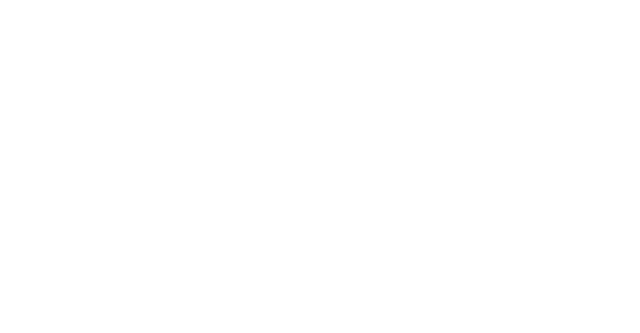
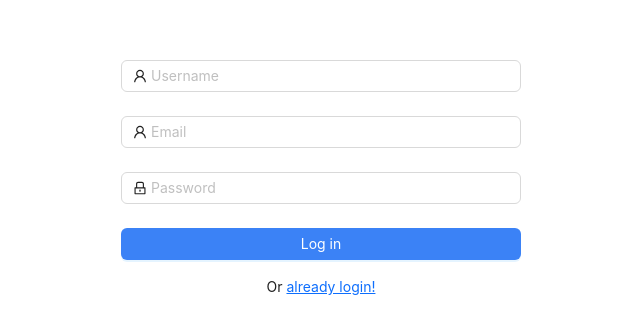
Before and after one commit to muhammadusman907/olx-react, a React (Create React App) app: page /signup in a window 1280 px wide. Before the commit this address had no page. Shown: the part 209-542 px from the top of the page, without its empty margins (319-959 px from the left). Built offline with nearby package versions, Linux system fonts and the light colour scheme; no server answers.

Commit message:
login signup functionallity

```diff
--- a/package.json
+++ b/package.json
@@ -8,6 +8,7 @@
     "@testing-library/user-event": "^13.5.0",
     "antd": "^5.13.2",
     "bootstrap": "^5.3.2",
+    "firebase": "^10.7.2",
     "react": "^18.2.0",
     "react-bootstrap": "^2.10.0",
     "react-dom": "^18.2.0",
--- a/src/App.jsx
+++ b/src/App.jsx
@@ -1,24 +1,46 @@
-import logo from './logo.svg';
-import './App.css';
-import { MyNavbar } from "./component/Navbar.jsx";
-import MyCard from './component/Card.jsx'
-import { About } from './About.jsx';
-import { Routes ,Route } from 'react-router-dom';
-import { Home } from './Home.jsx';
-import { Login } from './login/Login.jsx';
+// import logo from './logo.svg';
+import "./App.css";
+import { auth, onAuthStateChanged } from "./config/firbase.js";
+// import { MyNavbar } from "./component/Navbar.jsx";
+// import MyCard from './component/Card.jsx'
+import { About } from "./About.jsx";
+import { Routes, Route, useNavigate, Navigate } from "react-router-dom";
+import { Home } from "./Home.jsx";
+import { Login } from "./login/Login.jsx";
+import { SignUp } from "./signup/SignUp.jsx";
+import { Dashbord } from "./dashboard/Dashboard.jsx";
+import { useEffect, useState } from "react";
+
 function App() {
+  const [islogin, setIslogin] = useState(false);
+  const navigate = useNavigate();
+
+
+  useEffect(() => {
+ onAuthStateChanged(auth, (user) => {
+    if (user) {
+      const uid = user.uid;
+      console.log(uid );
+      uid && setIslogin(true);
+
+    } else {
+            setIslogin(false)
+    }
+  });
+  }, []);
   return (
     <>
-<div className="App">
-      <Routes>
-        <Route path="/" element={ <Home />} />
-        <Route path="about" element={ <About/> } />
-        <Route path="login" element={<Login/>}></Route>
-      </Routes>
-    </div>
-
+      <div className="App">
+        <Routes>
+          <Route path="/dashboard" element={<Dashbord />}></Route>
+          <Route path="/" element={islogin ? <Navigate to="/home" /> :<Login />} />
+          <Route path="/home" element={islogin ?<Home /> : <Navigate to="/"/>}></Route>
+          <Route path="about" element={<About />} />
+          {/* <Route path="login" element={<Login />}></Route> */}
+          <Route path="signup" element={islogin ? <Navigate to="/home"/> : <SignUp />}></Route>
+        </Routes>
+      </div>
     </>
-
   );
 }
 
--- a/src/Home.jsx
+++ b/src/Home.jsx
@@ -4,10 +4,11 @@
 export const Home = () => {
 
     return (
+
         <>
-            {/* <h1>Home</h1>\ */}
             <MyNavbar />
             <div>
+
                 <MyCard />
             </div>
         </>
--- a/src/component/Navbar.jsx
+++ b/src/component/Navbar.jsx
@@ -13,7 +13,7 @@
 import { About } from "../About.jsx";
 
 export const MyNavbar = () => {
-  console.log(Link);
+  // console.log(Link);
   return (
     <>
       <div className="bg-gray-500 w-[100%] ">
@@ -23,6 +23,9 @@
           </Link>
           <Link to="login">
            {<li className="text-white">Login</li>}
+          </Link>
+          <Link to="login">
+           {<li className="text-white">Dashbord</li>}
           </Link>
           <li>
             <button className="relative flex justify-center items-center
--- /dev/null
+++ b/src/config/firbase.js
@@ -0,0 +1,33 @@
+import { initializeApp } from "firebase/app";
+import { getAnalytics } from "firebase/analytics";
+import {
+  getAuth,
+  createUserWithEmailAndPassword,
+  onAuthStateChanged,
+  signInWithEmailAndPassword
+} from "firebase/auth";
+import { getStorage, ref ,uploadBytesResumable, getDownloadURL } from "firebase/storage";
+const firebaseConfig = {
+  apiKey: "AIzaSyADW9IPRTobhUj6eZpAeDoiU1ne47IIuiM",
+  authDomain: "olx-assigment.firebaseapp.com",
+  projectId: "olx-assigment",
+  storageBucket: "olx-assigment.appspot.com",
+  messagingSenderId: "1037929802416",
+  appId: "1:1037929802416:web:78e9e20be5b3b622c9e975",
+  measurementId: "G-31Y7MVHWD3",
+};
+
+// Initialize Firebase
+const app = initializeApp(firebaseConfig);
+const analytics = getAnalytics(app);
+const auth = getAuth(app);
+const storage = getStorage();
+export {
+  auth,
+  getAuth,
+  createUserWithEmailAndPassword,
+  onAuthStateChanged,
+  signInWithEmailAndPassword,
+  getStorage,
+   ref,uploadBytesResumable, getDownloadURL ,storage
+};
--- /dev/null
+++ b/src/dashboard/Dashboard.jsx
@@ -0,0 +1,117 @@
+import React, { useState } from 'react';
+import { PlusOutlined } from '@ant-design/icons';
+import {
+
+    Checkbox,
+    Button,
+    Form,
+    Input,
+    Upload,
+} from 'antd';
+// const {TextArea} = Input ;
+import { ref, uploadBytesResumable, getDownloadURL, storage } from "../config/firbase.js"
+import TextArea from 'antd/es/input/TextArea.js';
+export const Dashbord = () => {
+    const [productName, setProductName] = useState("");
+    const [fileValue, setFileValue] = useState();
+    const [price, setPrice] = useState("")
+    const [description, setDescription] = useState("")
+    const onFinish = () => {
+        console.log(productName);
+        console.log("price" , price);
+        console.log("description " , description)
+        console.log(fileValue)
+    }
+    const imageUrl = (file) => {
+        return new Promise((resolve, reject) => {
+            const storageRef = ref(storage, 'images/rivers.jpg');
+
+            const uploadTask = uploadBytesResumable(storageRef, file);
+
+            uploadTask.on('state_changed',
+                (snapshot) => {
+
+                    const progress = (snapshot.bytesTransferred / snapshot.totalBytes) * 100;
+                    console.log('Upload is ' + progress + '% done');
+                    switch (snapshot.state) {
+                        case 'paused':
+                            console.log('Upload is paused');
+                            break;
+                        case 'running':
+                            console.log('Upload is running');
+                            break;
+                    }
+                },
+                (error) => {
+
+                },
+                () => {
+
+                    getDownloadURL(uploadTask.snapshot.ref).then((downloadURL) => {
+                        console.log('File available at', downloadURL);
+                        resolve(downloadURL)
+                        setFileValue(downloadURL)
+                    });
+                }
+            );
+
+        })
+
+
+
+
+    }
+
+    const normFile = (e) => {
+        // console.log(e.target.value)
+        console.log(e);
+        if (Array.isArray(e)) {
+            console.log(e)
+            return e;
+        }
+        return e?.fileList;
+    };
+    return (
+        <>
+
+            <div className='flex justify-center'>
+
+                <Form className='w-[70%]' >
+                    <Form.Item label="Input">
+                        <Input placeholder='Tittle' onChange={(e) => setProductName(e.target.value)} />
+                    </Form.Item>
+                    <Form.Item label="Input">
+                        <Input placeholder='Price' onChange={(e) => setPrice(e.target.value)} />
+                    </Form.Item>
+                    <Form.Item label="TextArea">
+                        <TextArea onChange={(e)=> setDescription(e.target.value)} />
+                    </Form.Item>
+                    <Form.Item label="Upload" valuePropName="fileList"
+                        onChange={(e) => imageUrl(e.target.files[0])} getValueFromEvent={normFile}  >
+                        <Upload action="/upload.do" listType="picture-card">
+                            <button
+                                style={{
+                                    border: 0,
+                                    background: 'none',
+                                }}
+                                type="button"
+                            >
+                                <PlusOutlined />
+                                <div
+                                    style={{
+                                        marginTop: 8,
+                                    }}
+                                >
+                                    Upload
+                                </div>
+                            </button>
+                        </Upload>
+                    </Form.Item>
+                    <Form.Item label="Button">
+                        <Button htmlType="submit" onClick={onFinish}>Button</Button>
+                    </Form.Item>
+                </Form>
+            </div>
+        </>
+    );
+};
--- a/src/login/Login.jsx
+++ b/src/login/Login.jsx
@@ -1,35 +1,25 @@
-// import { Button } from "../component/Button.jsx"
-// import { Input } from "../component/Input.jsx"
-// export const Login = () => {
-//     return (
-
-//         <>
-//         <div className="container bg-slate-600 h-[500px]
-//         flex justify-center
-//         ">
-//           <div className="w-[350px] flex flex-col gap-3 pt-10">
-//           <Input className="form-control h-12 " placeholder="Email"/>
-//           <Input className ="form-control h-12 border-black border-2" placeholder="Password"/>
-
-//           <Button>Login</Button>
-//           <Button>Login with google</Button>
-//           </div>
-//         </div>
-
-//          </>
+import React from 'react';
+import { LockOutlined, UserOutlined } from '@ant-design/icons';
+import { Button,Form, Input } from 'antd';
+import { Link } from 'react-router-dom';
+import { auth , signInWithEmailAndPassword} from '../config/firbase';
+export const Login  = () => {
+  const onFinish = (values) => {
+      const { email , password } = values ;
+      console.log(email)
+      signInWithEmailAndPassword(auth, email, password)
+        .then((userCredential) => {
+          // Signed in
+          const user = userCredential.user;
+           console.log(user);
+        })
+        .catch((error) => {
+          const errorCode = error.code;
+          const errorMessage = error.message;
+        });
+    console.log('Received values of form:', values);
 
 
-
-//     )
-// }
-
-
-import React from 'react';
-import { LockOutlined, UserOutlined } from '@ant-design/icons';
-import { Button, Checkbox, Form, Input } from 'antd';
-export const Login  = () => {
-  const onFinish = (values) => {
-    console.log('Received values of form: ', values);
   };
   return (
     <> <div className='flex items-center justify-center w-full h-screen '>
@@ -42,7 +32,7 @@
       onFinish={onFinish}
     >
       <Form.Item
-        name="username"
+        name="email"
         rules={[
           {
             required: true,
@@ -74,7 +64,7 @@
           Log in
         </Button>
         <div className="pt-3">
-        Or <a href="" >register now!</a>
+        Or <Link to="/signup">register now!</Link>
         </div>
       </Form.Item>
     </Form>
@@ -83,4 +73,3 @@
 
   );
 };
-// export default App;
--- /dev/null
+++ b/src/signup/SignUp.jsx
@@ -0,0 +1,109 @@
+import React from "react";
+import {auth , getAuth , createUserWithEmailAndPassword } from "../config/firbase.js"
+import { LockOutlined, UserOutlined } from "@ant-design/icons";
+import { Button, Form, Input } from "antd";
+import { Link } from "react-router-dom";
+import { formatCountdown } from "antd/es/statistic/utils";
+export const SignUp = () => {
+  const onFinish = (values) => {
+  console.log("Received values of form: ", values);
+    const {email , password} = values ;
+    console.log(email)
+const auth = getAuth();
+createUserWithEmailAndPassword(auth, email, password)
+  .then((userCredential) => {
+    // Signed up
+    const user = userCredential.user;
+     console.log(user);
+  })
+  .catch((error) => {
+    // const errorCode = error.code;
+    const errorMessage = error.message;
+    console.log(errorMessage);
+  });
+
+
+
+
+
+
+
+
+
+
+
+
+  };
+  return (
+    <>
+      {" "}
+      <div className="flex items-center justify-center w-full h-screen ">
+        <Form
+          name="normal_login"
+          className="login-form w-[400px]"
+          initialValues={{
+            remember: true,
+          }}
+          onFinish={onFinish}
+        >
+          <Form.Item
+            name="username"
+            rules={[
+              {
+                required: true,
+                message: "Please input your Username!",
+              },
+            ]}
+          >
+            <Input
+              prefix={<UserOutlined className="site-form-item-icon" />}
+              placeholder="Username"
+            />
+          </Form.Item>
+          <Form.Item
+            name="email"
+            rules={[
+              {
+                required: true,
+                pattern: /^[a-zA-Z0-9._-]+@[a-zA-Z0-9.-]+\.[a-zA-Z]{2,4}$/,
+                message: "Please input your correct email!",
+              },
+            ]}
+          >
+            <Input
+              prefix={<UserOutlined className="site-form-item-icon" />}
+              placeholder="Email"
+            />
+          </Form.Item>
+          <Form.Item
+            name="password"
+            rules={[
+              {
+                required: true,
+                message: "Please input your Password!",
+              },
+            ]}
+          >
+            <Input
+              prefix={<LockOutlined className="site-form-item-icon" />}
+              type="password"
+              placeholder="Password"
+            />
+          </Form.Item>
+          <Form.Item>
+            <Button
+              type="primary"
+              htmlType="submit"
+              className="login-form-button bg-blue-500 w-full"
+            >
+              Log in
+            </Button>
+            <div className="pt-3">
+              Or <Link to="/login">already login!</Link>
+            </div>
+          </Form.Item>
+        </Form>
+      </div>
+    </>
+  );
+};
```
Also changed, not shown: src/signup/signup.css (added), 1 other file (tests, documents, lock files or other folders).
